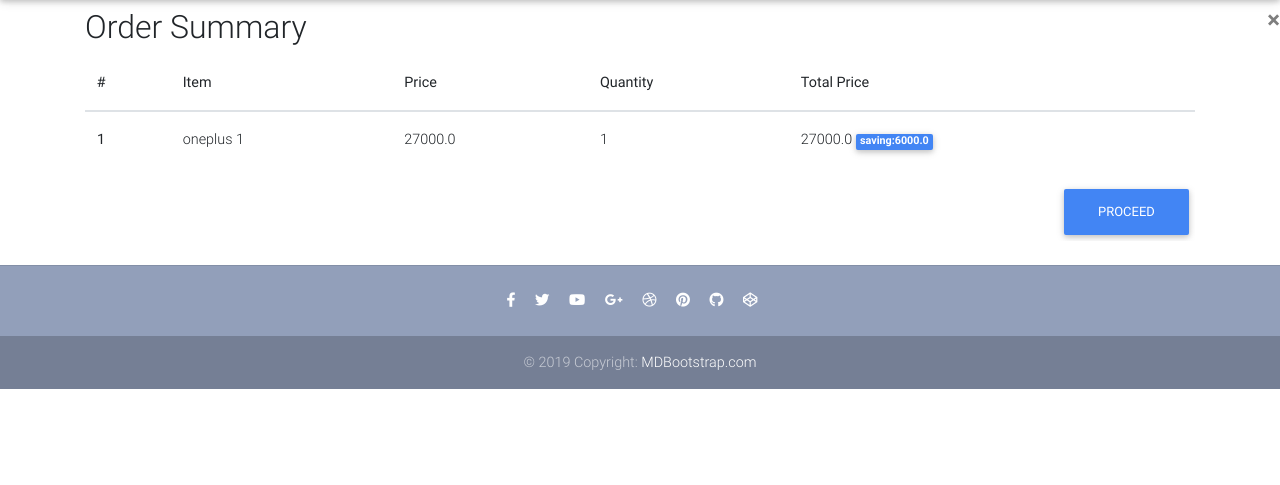
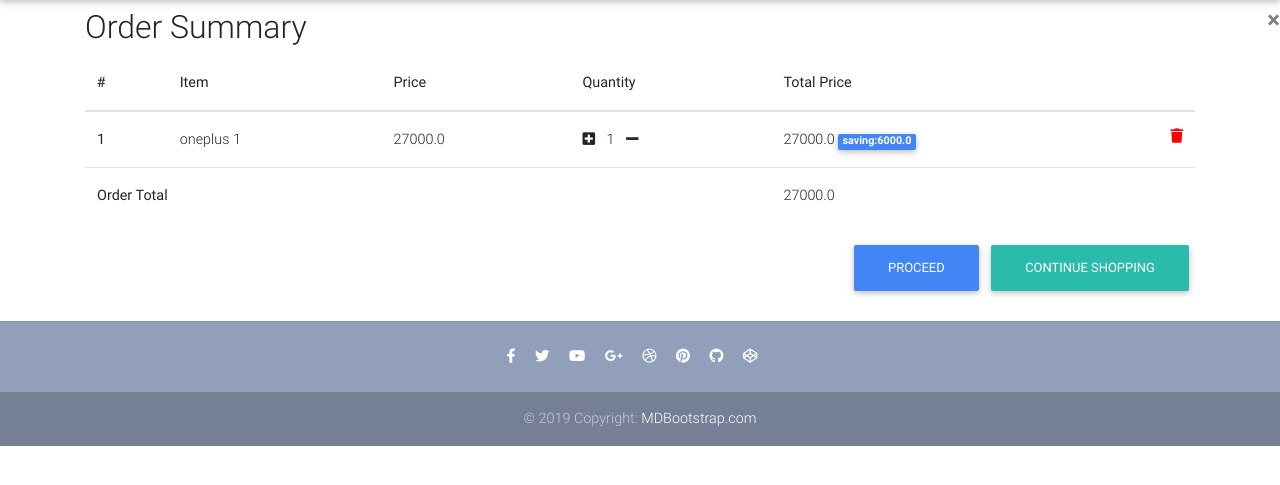
Before and after one commit to sumedhbhaskar/sbecommerce, a Django app: page /order-summary/ in a window 1280 px wide. Shown: the part 64-549 px from the top of the page. Run offline with Django 3.2, Linux system fonts and the light colour scheme; a user stored in the database is signed in; data comes from the database, SQL or seed files in the repository; both versions use the stored data as it was after the commit; tables that the repository leaves empty hold one stand-in row (values such as "Sample post"); some libraries are stand-ins or nearby versions.

Commit message:
order-summary

```diff
--- a/core/models.py
+++ b/core/models.py
@@ -71,7 +71,10 @@ class OrderItem(models.Model):
     def get_amount_saved(self):
         return self.get_total_item_price() - self.get_total_item_discount_price()
 
-
+    def get_final_price(self):
+        if self.item.discount_price:
+            return self.get_total_item_discount_price()
+        return self.get_total_item_price()
 
 
 class Order(models.Model):
@@ -80,5 +83,12 @@ class Order(models.Model):
     start_date = models.DateTimeField(auto_now_add=True)
     ordered_date = models.DateTimeField()
     ordered = models.BooleanField(default=False)
+
     def __str__(self):
         return self.user.username
+
+    def get_total(self):
+        total = 0
+        for order_item in self.items.all():
+            total += order_item.get_final_price()
+        return total
--- a/core/urls.py
+++ b/core/urls.py
@@ -1,6 +1,6 @@
 from django.contrib import admin
 from django.urls import path, include
-from .views import HomeView, checkout, ItemView, OrderSummaryView, add_to_cart, remove_from_cart
+from .views import HomeView, checkout, ItemView, OrderSummaryView, add_to_cart, remove_from_cart,decrease_single_item_from_cart
 
 app_name = 'core'
 
@@ -11,5 +11,6 @@ urlpatterns = [
     path('product/<slug>/', ItemView.as_view(), name = 'product-page'),
     path('add-to-cart/<slug>/', add_to_cart, name = 'add-to-cart'),
     path('remove-from-cart/<slug>/', remove_from_cart, name = 'remove-from-cart'),
-    path('order-summary/', OrderSummaryView.as_view(), name='order-summary')
+    path('order-summary/', OrderSummaryView.as_view(), name='order-summary'),
+    path('decrease-single-item-from-cart/<slug>/',decrease_single_item_from_cart, name = 'decrease-single-item-from-cart')
 ]
--- a/core/views.py
+++ b/core/views.py
@@ -51,11 +51,11 @@ def add_to_cart(request, slug):
             order_item.quantity += 1
             order_item.save()
             messages.info(request, " the quantity was modified for this item")
-            return redirect("core:product-page", slug=slug)
+            return redirect("core:order-summary")
         else:
             messages.info(request, " this item was added in your exsiting order ")
             order.items.add(order_item)
-            return redirect("core:product-page", slug=slug)
+            return redirect("core:order-summary")
     else:
 
         ordered_date = timezone.now()
@@ -65,7 +65,7 @@ def add_to_cart(request, slug):
         )
         order.items.add(order_item)
         message.info(request, " this item was added in the empty cart ")
-        return redirect("core:product-page", slug=slug)
+        return redirect("core:order-summary")
 
 
 @login_required
@@ -88,33 +88,47 @@ def remove_from_cart(request, slug):
                 )[0]
 
                 order.items.remove(order_item)
+                order_item.quantity = 1
+                order_item.save()
                 messages.info(request, " this item was removed from your cart")
-                return redirect("core:product-page", slug=slug)
+                return redirect("core:order-summary")
 
             else:
                 messages.info(request, " item not found in the cart")
                 return redirect("core:product-page", slug=slug)
 
-        messages.info(request, "")
+        messages.info(request, "you do not have an active order")
         return redirect("core:product-page", slug=slug)
 
 
 
 @login_required
-def decrease_item_from_cart(request, slug):
+def decrease_single_item_from_cart(request, slug):
     item =  get_object_or_404(Item, slug = slug)
+
     order_qs = Order.objects.filter(
-            user=request.user,
-            ordered = False
-        )
+        user=request.user,
+        ordered = False
+    )
+
     if order_qs.exists():
         order = order_qs[0]
+        # we check ed whether ordered item was in the order
         if order.items.filter(item__slug=item.slug).exists():
-            order_item = OrderItem.objects.get(
+            order_item = OrderItem.objects.filter(
+                item=item,
                 user=request.user,
-                item=item,
                 ordered=False
-            )
-            order_item -= 1
+            )[0]
+
+            order_item.quantity -= 1
             order_item.save()
-            return redirect("core:order", slug=slug)
+            messages.info(request, " this item was modified")
+            return redirect("core:order-summary")
+
+        else:
+            messages.info(request, " item not found in the cart")
+            return redirect("core:product-page", slug=slug)
+
+    messages.info(request, "")
+    return redirect("core:product-page", slug=slug)
--- a/templates/order-summary.html
+++ b/templates/order-summary.html
@@ -10,11 +10,8 @@
 <!--Main layout-->
 <main>
   <div class="container">
-
     <div class="table-responsive text-nowrap">
-
       <table class="table">
-
         <thead>
           <h2>Order Summary</h2>
           <tr>
@@ -25,11 +22,10 @@
             </th>
             <th scope="col">Quantity</th>
             <th scope="col">Total Price</th>
-
-
           </tr>
         </thead>
         <tbody>
+
           {% for order_item in object.items.all %}
           <tr>
             <th scope="row">{{ forloop.counter }}</th>
@@ -41,20 +37,44 @@
               {{ order_item.item.price }}
               {% endif %}
             </td>
-        <td>{{ order_item.quantity }}</td>
+            <td><a href="{% url 'core:add-to-cart' order_item.item.slug %}" class="mr-2"><i class="fas fa-plus-square"></i></a>
+              {{ order_item.quantity }}
+              <a href="{% url 'core:decrease-single-item-from-cart' order_item.item.slug %}" class="ml-2"> <i class="fas fa-minus"></i></a>
+            </td>
             <td>
               {% if order_item.item.discount_price %}
-                {{ order_item.get_total_item_discount_price }}  <span class=" badge badge-primary" >  saving:{{ order_item.get_amount_saved }} </span>
+              {{ order_item.get_total_item_discount_price }} <span class="badge
+                badge-primary"> saving:{{ order_item.get_amount_saved }} </span>
               {% else %}
               {{ order_item.get_total_item_price }}
               {% endif %}
+              <a style='color: red;' href="{% url 'core:remove-from-cart' order_item.item.slug %}">
+                  <i class="fas fa-trash float-right"></i>
+              </a>
+            </td>
+          </tr>
+          {% empty %}
+          <tr>
+            <td colspan='5'>Your cart is empty</td>
+          </tr>
+          <tr>
+          <td colspan="5">
+            <a class='btn btn-primary float-right' href='/'>Continue shopping</a>
           </td>
         </tr>
 
 
           {% endfor %}
+
+          <tr>
+            <td colspan="4"><b>Order Total</b></td>
+            <td>{{ object.get_total }}</td>
+          </tr>
         </tbody>
       </table>
+      <div class="float-right">
+        <a href="/" class="btn btn-default">Continue Shopping</a>
+      </div>
       <div class="float-right">
         <a class="btn btn-primary">Proceed</a>
       </div>
```
Also changed, not shown: db.sqlite3. Lines whose indentation alone changed are shown as unchanged.
